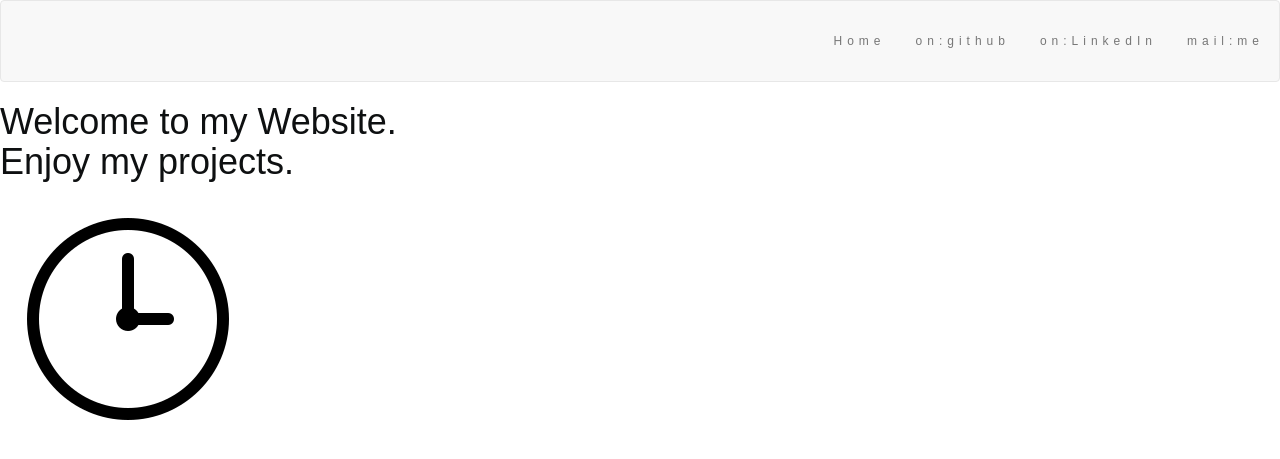
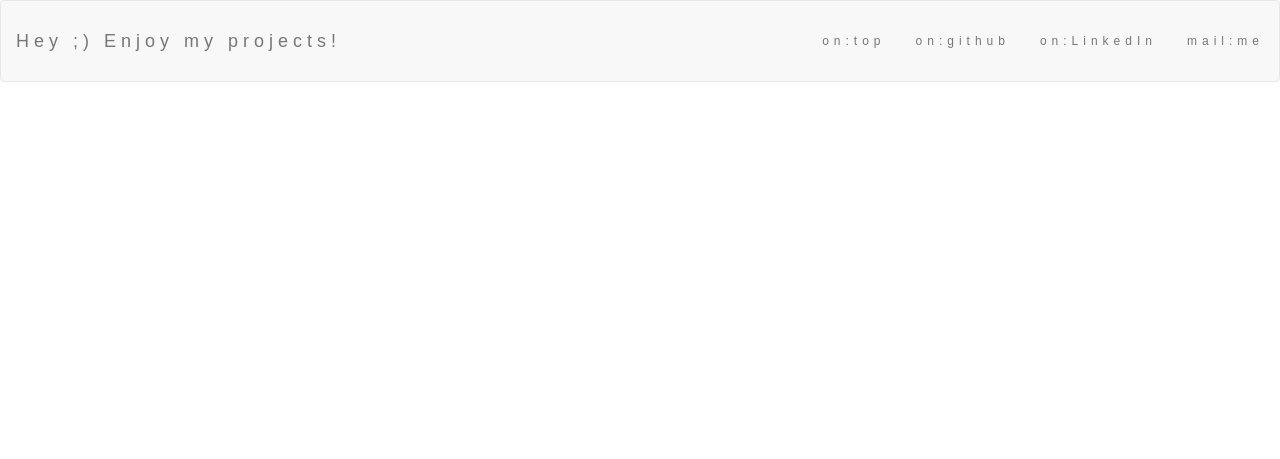
Before and after one commit to GabrielZirk/GabrielZirk.github.io, a PHP site: page / in a window 1280 px wide. Shown: the top 459 px of the page. Run offline with PHP 8.4, Linux system fonts and the light colour scheme.

Commit message:
30.11.20 21:02

```diff
--- a/index.html
+++ b/index.html
@@ -16,24 +16,27 @@
 </head>
 
 <body class="body">
+  <a name="top"></a>
 
   <header>
     <nav class="navbar navbar-default">
       <div class="container-fluid">
+        <a class="navbar-brand">Hey ;) Enjoy my projects!</a>
         <ul class="nav navbar-nav navbar-right">
-          <li><a href="#">Home</a></li>
+          <li><a href="#top">on:top</a></li>
           <li><a href="https://github.com/GabrielZirk" target="_blank">on:github</a></li>
           <li><a href="https://www.linkedin.com/in/gabrielzirkovits" target="_blank">on:LinkedIn</a></li>
           <li><a href="mailto:gabriel.zirkovits@gmail.com ?subject="Hey bro, I've a question :)">mail:me</a></li>
         </ul>
       </div>
     </nav>
-    <h1>Welcome to my Website.<br>Enjoy my projects.</h1>
   </div>
   </header>
 
-  <div class="container"></div>
-  <img alt="clock" src="img/clock_icon.png">
+  <div class="container">
+
+  </div>
+
 </body>
 
 <footer>
--- a/mainstyle.css
+++ b/mainstyle.css
@@ -16,3 +16,6 @@ padding-bottom: 15px;
     font-size: 12px;
     letter-spacing: 5px;
   }
+  .navbar-nav  li a:hover {
+    color: #1abc9c !important;
+  }
```
